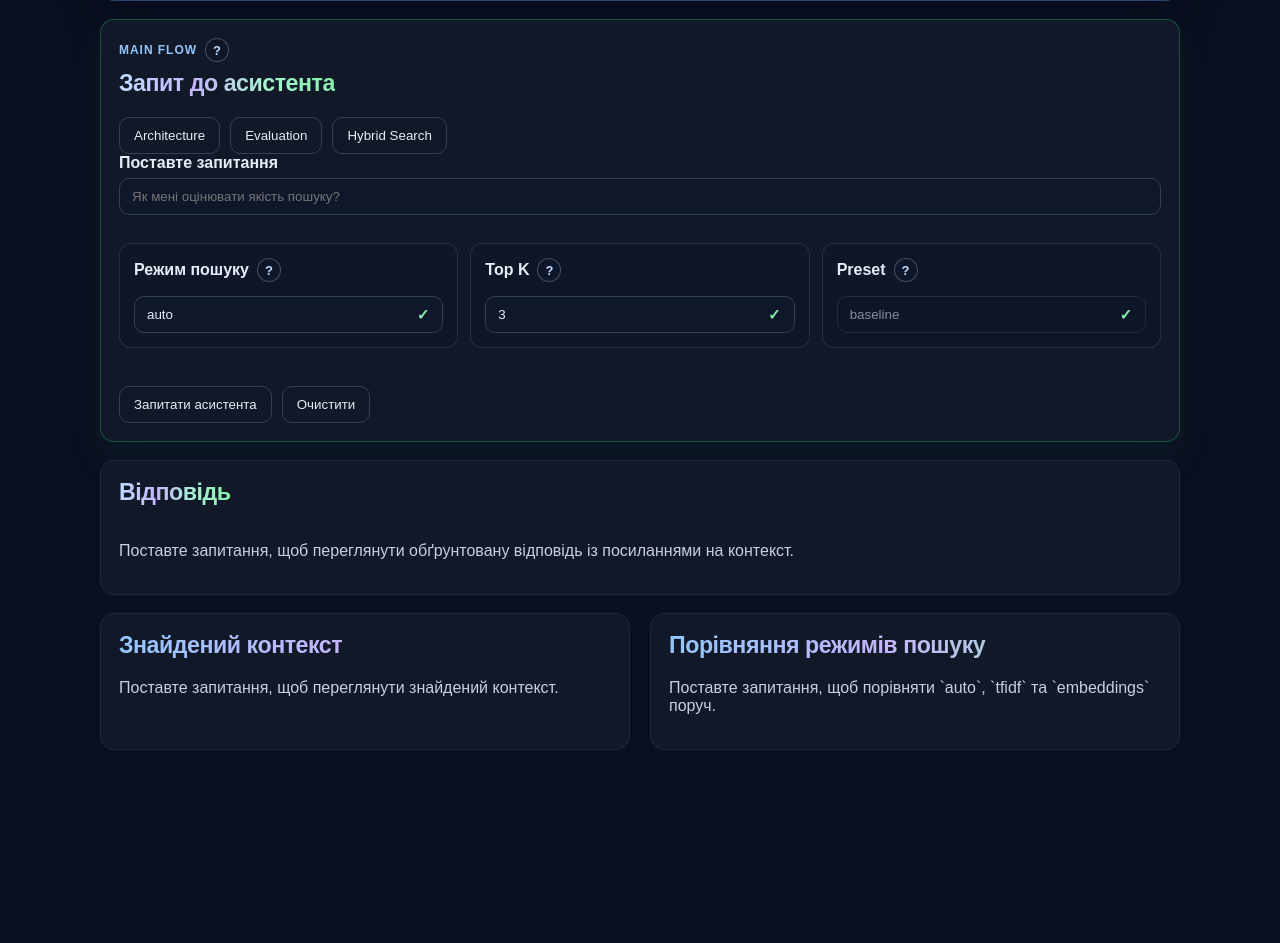
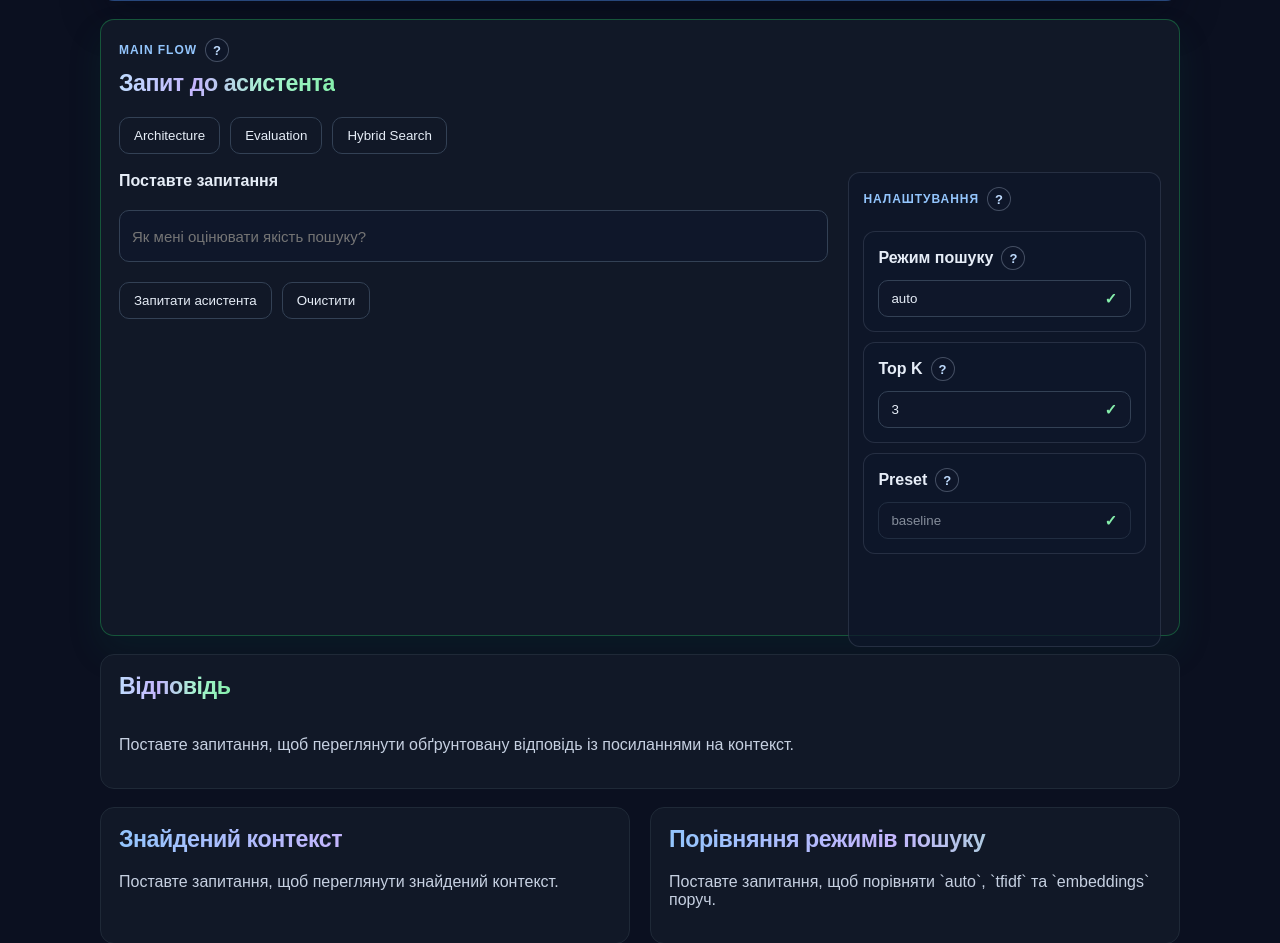
Before and after one commit to drhtka/AI-Knowledge-Assistant, a FastAPI app: page / in a window 1280 px wide. Shown: the part 642-1585 px from the top of the page. Before the commit the page ends 1392 px from the top, so only its background shows below. Run offline with FastAPI, Linux system fonts and the light colour scheme.

Commit message:
refactor: restructure main flow layout

```diff
--- a/static/css/index.css
+++ b/static/css/index.css
@@ -336,6 +336,65 @@ select:disabled {
 .ask-card {
     border-color: rgba(34, 197, 94, 0.35);
     box-shadow: 0 16px 34px rgba(6, 95, 70, 0.14);
+}
+
+.ask-card #question-form {
+    margin-top: 18px;
+}
+
+.ask-layout-grid {
+    display: grid;
+    grid-template-columns: minmax(0, 1fr) minmax(260px, 30%);
+    gap: 20px;
+    align-items: start;
+}
+
+.ask-main-column {
+    display: flex;
+    flex-direction: column;
+    gap: 14px;
+}
+
+.ask-main-column input {
+    min-height: 52px;
+    margin-bottom: 0;
+    font-size: 15px;
+}
+
+.ask-main-actions {
+    margin-top: 6px;
+}
+
+.ask-settings-panel {
+    display: flex;
+    flex-direction: column;
+    gap: 12px;
+    height: 100%;
+    padding: 14px;
+    border-color: rgba(96, 165, 250, 0.22);
+    background: linear-gradient(180deg, rgba(15, 23, 42, 0.72), rgba(15, 23, 42, 0.54));
+}
+
+.ask-settings-kicker-row {
+    margin-bottom: 0;
+}
+
+.ask-settings-stack {
+    display: flex;
+    flex-direction: column;
+    gap: 10px;
+}
+
+.ask-settings-control {
+    padding: 12px;
+    margin: 0;
+    border-color: rgba(51, 65, 85, 0.82);
+    background: rgba(15, 23, 42, 0.68);
+    box-shadow: none;
+}
+
+.ask-settings-control .label-with-tooltip {
+    margin-bottom: 10px;
 }
 
 .overview-card {
@@ -1104,6 +1163,10 @@ pre {
         grid-template-columns: 1fr;
     }
 
+    .ask-layout-grid {
+        grid-template-columns: 1fr;
+    }
+
     .dashboard-stats {
         grid-template-columns: repeat(2, minmax(0, 1fr));
     }
--- a/templates/index.html
+++ b/templates/index.html
@@ -53,6 +53,8 @@
             {% endfor %}
         </div>
         <form id="question-form" method="get" action="/">
+            <div class="ask-layout-grid">
+                <div class="ask-main-column">
                     <label for="question">Поставте запитання</label>
                     <input
                         id="question"
@@ -61,8 +63,24 @@
                         placeholder="Як мені оцінювати якість пошуку?"
                         required
                     />
-            <div class="summary-grid compact-control-grid compact-control-grid-three">
-                <div class="dashboard-panel compact-control-panel">
+                    <div class="actions ask-main-actions">
+                        <button type="submit">Запитати асистента</button>
+                        <button type="button" id="clear-form">Очистити</button>
+                    </div>
+                </div>
+                <aside class="dashboard-panel compact-control-panel ask-settings-panel">
+                    <div class="section-kicker-row ask-settings-kicker-row">
+                        <p class="section-kicker">Налаштування</p>
+                        <span class="info-tooltip info-tooltip-open-right" tabindex="0" aria-label="Пояснення по налаштуваннях">
+                            ?
+                            <span class="info-tooltip-bubble">
+                                Допоміжні параметри для демо. Основний фокус
+                                сторінки - запит, відповідь і знайдений контекст.
+                            </span>
+                        </span>
+                    </div>
+                    <div class="ask-settings-stack">
+                        <div class="dashboard-panel compact-control-panel ask-settings-control">
                             <div class="label-with-tooltip">
                                 <label for="retrieval_mode">Режим пошуку</label>
                                 <span class="info-tooltip info-tooltip-open-right" tabindex="0" aria-label="Підказка по режиму пошуку">
@@ -88,7 +106,7 @@
                                 <span class="select-status-check" aria-hidden="true">✓</span>
                             </div>
                         </div>
-                <div class="dashboard-panel compact-control-panel">
+                        <div class="dashboard-panel compact-control-panel ask-settings-control">
                             <div class="label-with-tooltip">
                                 <label for="top_k">Top K</label>
                                 <span class="info-tooltip info-tooltip-open-right" tabindex="0" aria-label="Підказка по Top K">
@@ -113,7 +131,7 @@
                                 <span class="select-status-check" aria-hidden="true">✓</span>
                             </div>
                         </div>
-                <div class="dashboard-panel compact-control-panel">
+                        <div class="dashboard-panel compact-control-panel ask-settings-control">
                             <div class="label-with-tooltip">
                                 <label for="main_flow_chunking_preset">Preset</label>
                                 <span class="info-tooltip info-tooltip-open-right" tabindex="0" aria-label="Підказка по preset">
@@ -147,9 +165,7 @@
                         id="main-flow-preset-result"
                         class="upload-result meta compact-control-result-slot"
                     ></div>
-            <div class="actions">
-                <button type="submit">Запитати асистента</button>
-                <button type="button" id="clear-form">Очистити</button>
+                </aside>
             </div>
         </form>
     </article>
```
Lines whose indentation alone changed are shown as unchanged.
